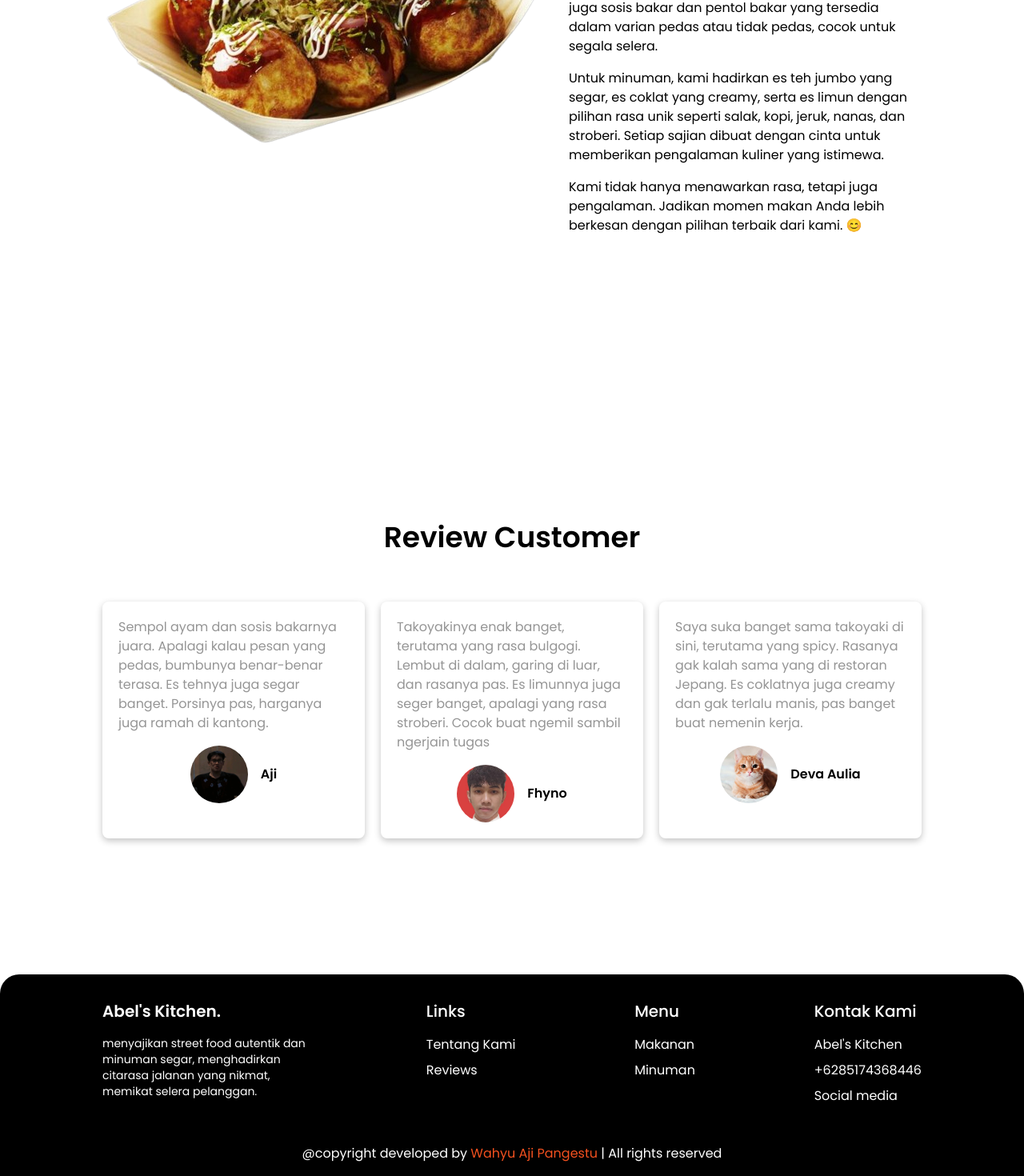
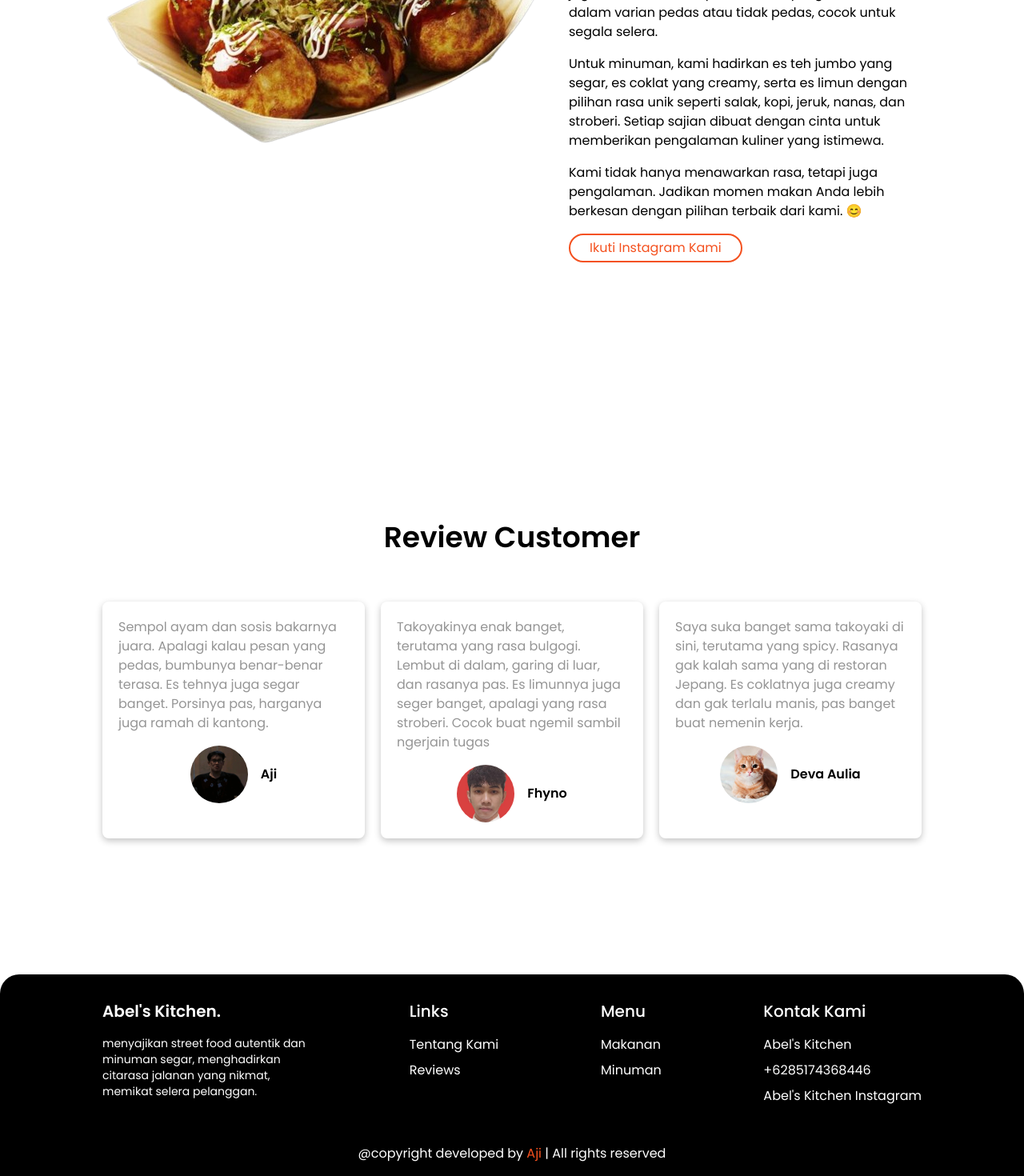
Before and after one commit to WahyuAji11/abel-kitchen, a React (Vite) app: page / in a window 1280 px wide. Shown: the part 3320-4790 px from the top of the page at 80% size. Built offline with nearby package versions, Linux system fonts and the light colour scheme.

Commit message:
add instagram link

```diff
--- a/src/components/About.jsx
+++ b/src/components/About.jsx
@@ -1,5 +1,6 @@
 import React from "react";
 import img from "../assets/img/takoyaki.png";
+import Button from "../layouts/Button";
 
 const About = () => {
   return (
@@ -19,8 +20,16 @@ const About = () => {
         <p>
           Kami tidak hanya menawarkan rasa, tetapi juga pengalaman. Jadikan momen makan Anda lebih berkesan dengan pilihan terbaik dari kami. 😊
         </p>
-        <div className=" flex justify-center lg:justify-start">
+        <div className="flex justify-center lg:justify-start">
+          <a
+            href="https://www.instagram.com/abels_kitchensitubondo?igsh=bWJtcHJiNmxkenJs"
+            target="_blank"
+            rel="noopener noreferrer"
+          >
+            <Button title="Ikuti Instagram Kami" />
+          </a>
         </div>
+
       </div>
     </div>
   );
--- a/src/components/Footer.jsx
+++ b/src/components/Footer.jsx
@@ -67,9 +67,9 @@ const Footer = () => {
 
             <a
               className=" hover:text-brightColor transition-all cursor-pointer"
-              href="/"
+              href="https://www.instagram.com/abels_kitchensitubondo?igsh=bWJtcHJiNmxkenJs"
             >
-              Social media
+              Abel&apos;s Kitchen Instagram
             </a>
           </nav>
         </div>
@@ -78,7 +78,7 @@ const Footer = () => {
         <p>
           <p className=" text-center py-4">
             @copyright developed by
-            <span className=" text-brightColor"> Wahyu Aji Pangestu</span> |
+            <span className=" text-brightColor"> Aji </span> |
             All rights reserved
           </p>
         </p>
```
